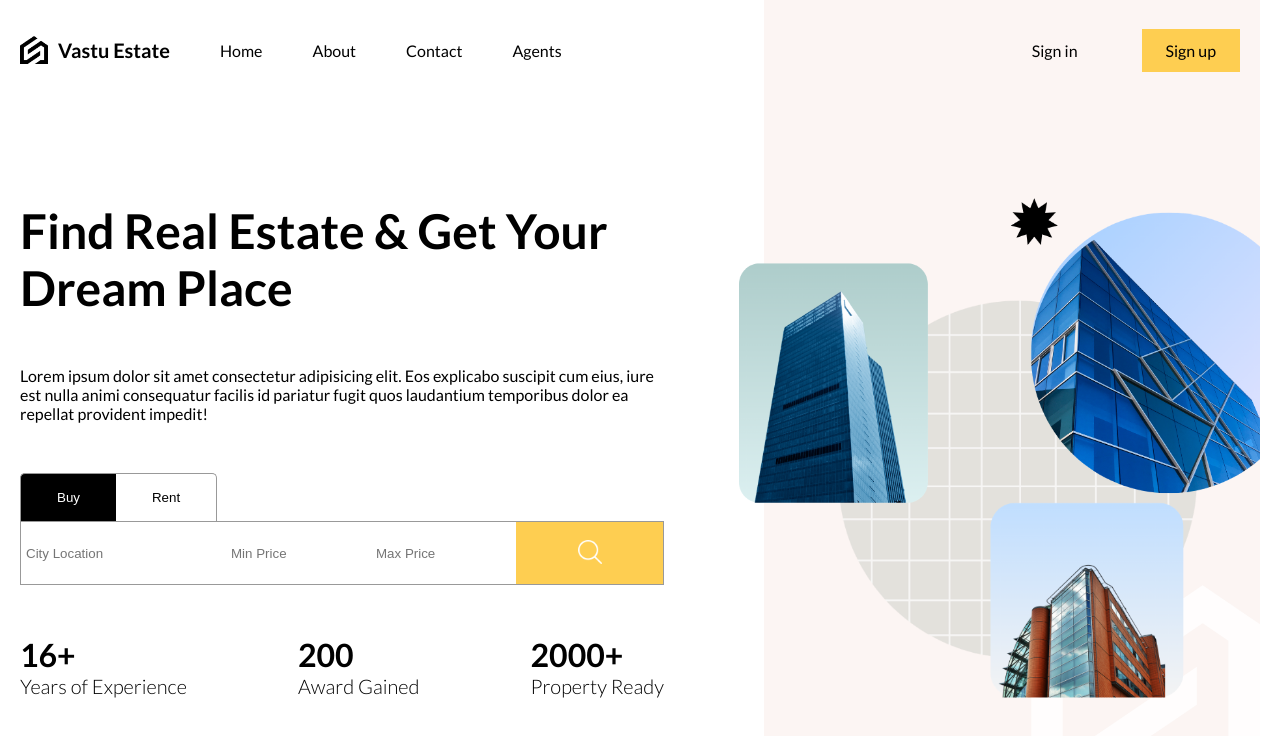
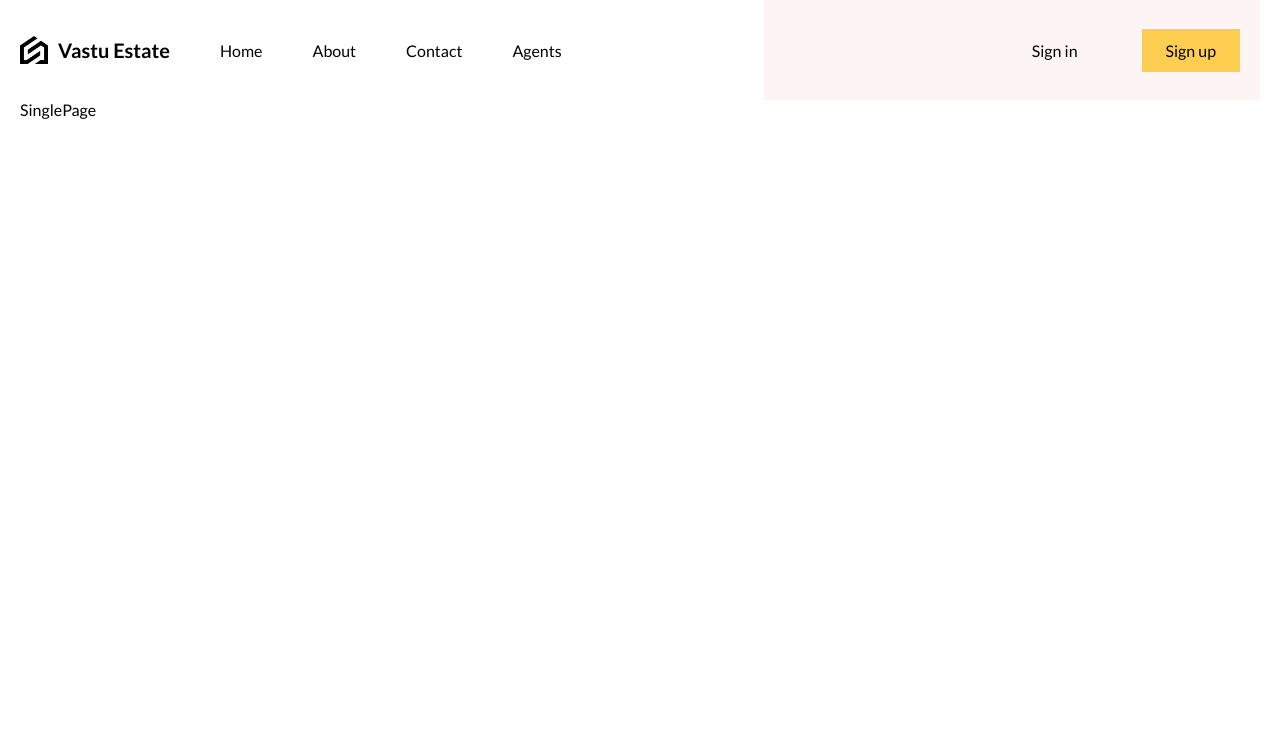
Before and after one commit to siddhbhalodia/real-estate-app, a React (Vite) app: page /1 in a window 1280 px wide. Shown: the top 736 px of the page. Built offline with nearby package versions, Linux system fonts and the light colour scheme.

Commit message:
added react router dom and created pages(routes)

```diff
--- a/package.json
+++ b/package.json
@@ -12,6 +12,7 @@
   "dependencies": {
     "react": "^18.2.0",
     "react-dom": "^18.2.0",
+    "react-router-dom": "^6.22.3",
     "sass": "^1.75.0"
   },
   "devDependencies": {
--- a/src/App.jsx
+++ b/src/App.jsx
@@ -1,17 +1,38 @@
-import Navbar from "./components/navbar/Navbar"
-import "./layout.scss"
+// import "./layout.scss"
 import HomePage from "./routes/homePage/homePage"
+import {
+  createBrowserRouter,
+  RouterProvider
+} from "react-router-dom"
+import ListPage from "./routes/listPage/listPage";
+import Layout from "./routes/layout/layout";
+import SinglePage from "./routes/singlePage/singlePage";
+
 function App() {
+
+  const router = createBrowserRouter([
+    {
+      path: "/",
+      element: <Layout />,
+      children: [
+        {
+          path: "/",
+          element: <HomePage/>
+        },
+        {
+          path: "/list",
+          element: <ListPage/>
+        },
+        {
+          path: "/:id",
+          element: <SinglePage/>
+        }
+      ]
+    }
+  ]);
+
   return (
-    <div className="layout">
-      <div className="navbar">
-      <Navbar/>
-      </div>
-      <div className="content">
-        <HomePage/>
-      </div>
-
-    </div>
+    <RouterProvider router={router}/>
   )
 }
 
--- /dev/null
+++ b/src/routes/layout/layout.jsx
@@ -0,0 +1,16 @@
+import "./layout.scss"
+import Navbar from "../../components/navbar/Navbar"
+import { Outlet } from "react-router-dom"
+
+export default function layout() {
+  return (
+    <div className="layout">
+      <div className="navbar">
+        <Navbar/>
+      </div>
+      <div className="content">
+        <Outlet/>
+      </div>
+    </div>
+  )
+}
--- /dev/null
+++ b/src/routes/layout/layout.scss
@@ -0,0 +1,30 @@
+@import "../../responsive.scss";
+
+.layout{
+    height: 100vh;
+    max-width: 1366px;
+    margin-left: auto;
+    margin-right: auto;
+    padding-left: 20px;
+    padding-right: 20px;
+    display: flex;
+    flex-direction: column;
+
+    @include lg{
+        // background-color: rgb(247,210,196);
+        max-width: 1280px;
+    }
+
+    @include md{
+        // background-color: rgb(186,203,234);
+        max-width: 768px;
+    }
+
+    @include sm{
+        // background-color: rgb(239,200,200);
+        max-width: 640px;
+    }
+    .content{
+        flex:1;
+    }
+}
--- /dev/null
+++ b/src/routes/listPage/listPage.jsx
@@ -0,0 +1,9 @@
+import "./listPage.scss"
+
+function ListPage(){
+    return (
+        <div className="listPage">ListPage</div>
+    )
+}
+
+export default ListPage
--- /dev/null
+++ b/src/routes/listPage/listPage.scss
@@ -0,0 +1,3 @@
+.listPage{
+
+}
--- /dev/null
+++ b/src/routes/singlePage/singlePage.jsx
@@ -0,0 +1,9 @@
+import "./singlePage.scss"
+
+export default function SinglePage() {
+  return (
+    <div className="singlePage">
+        SinglePage
+    </div>
+  )
+}
```
Also changed, not shown: src/routes/login/login.jsx (added, +9 -0 lines), src/routes/login/login.scss (added), src/routes/singlePage/singlePage.scss (added), 1 other file (tests, documents, lock files or other folders).
